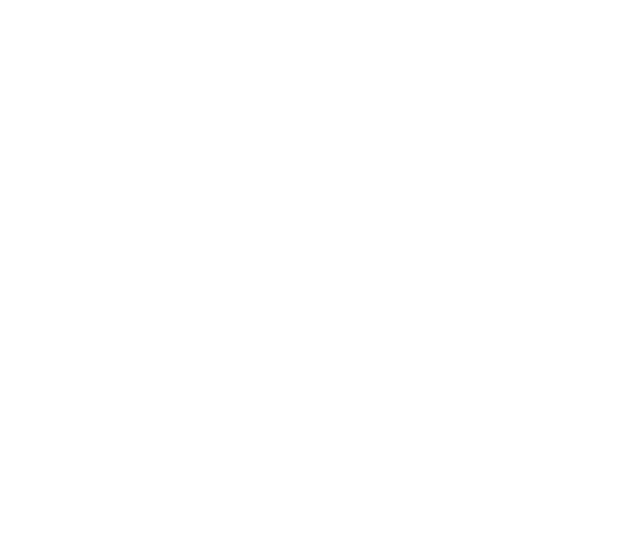
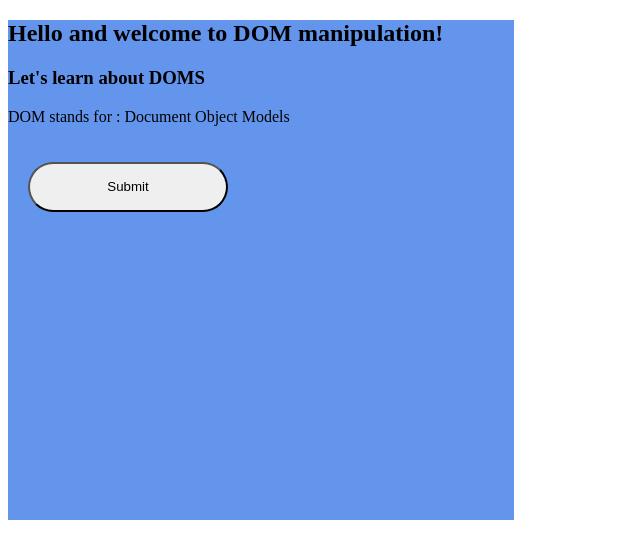
Before and after one commit to Nitesh950/JS_Tutorial, a plain HTML site: page index.html in a window 1280 px wide. Shown: the whole page, without its empty margins (0-640 px from the left). Drawn offline with Linux system fonts and the light colour scheme.

Commit message:
dom manipulation

```diff
--- /dev/null
+++ b/dom.js
@@ -0,0 +1,47 @@
+//understand window object and document object before learning DOM
+
+
+
+//query selector gives the first occurence of the tag/class/id. For fetching class, use .(dot). For id, use #
+let heading = document.querySelector(".main-heading");
+
+
+//querySelectoreAll gives all occurences in the form of a node list
+console.log(heading);
+console.log(heading.tagName);   //return the type of tag. In this case 'div'
+console.log(heading.innerHTML); //returns plain text or html tags in the element
+console.log(heading.innerText); //returns all the text of the node and it's children
+console.log(heading.textContent); //just like innerText but also tells us about hidden elements
+
+
+//manipulating values and styles inside the div tag
+let para = document.querySelector("p");
+para.innerText = "DOM stands for : " + para.innerText;
+
+
+let divAttribute = heading.getAttribute("class");
+
+console.log(divAttribute);
+heading.setAttribute("class", "main-heading-alt");
+
+//adding element to our div
+
+//step 1 -> create an element
+let submitButton = document.createElement("button");
+submitButton.innerText = "Submit";
+
+//step 2 -> add this button inside the div
+
+heading.append(submitButton);
+//heading.prepend(submitButton);    would have added the button at the start of the div
+//heading.before(submitButton);    would have added the button before the div
+//heading.prepend(submitButton);    would have added the button right after the div
+
+
+
+//manipulating the style of the button through JS
+
+submitButton.style.width = "200px";
+submitButton.style.height="50px";
+submitButton.style.margin="20px";
+submitButton.style.borderRadius="25px";
--- a/index.html
+++ b/index.html
@@ -5,9 +5,16 @@
     <meta http-equiv="X-UA-Compatible" content="IE=edge">
     <meta name="viewport" content="width=device-width, initial-scale=1.0">
     <title>Document</title>
+    <link rel="stylesheet" href="style.css">
 </head>
 <body>
+    <div class="main-heading">
+        <h2>Hello and welcome to DOM manipulation!</h2>
+        <h3>Let's learn about DOMS</h3>
+        <p>Document Object Models</p>
+    </div>
+
 
 </body>
-<script src="functions.js"></script>
+<script src="dom.js"></script>
 </html>
--- /dev/null
+++ b/style.css
@@ -0,0 +1,12 @@
+.main-heading{
+    height: 200px;
+    width:50%;
+    background-color: cadetblue;
+    color: white;
+}
+
+.main-heading-alt{
+    height : 500px;
+    width : 40%;
+    background-color: cornflowerblue;
+}
```
